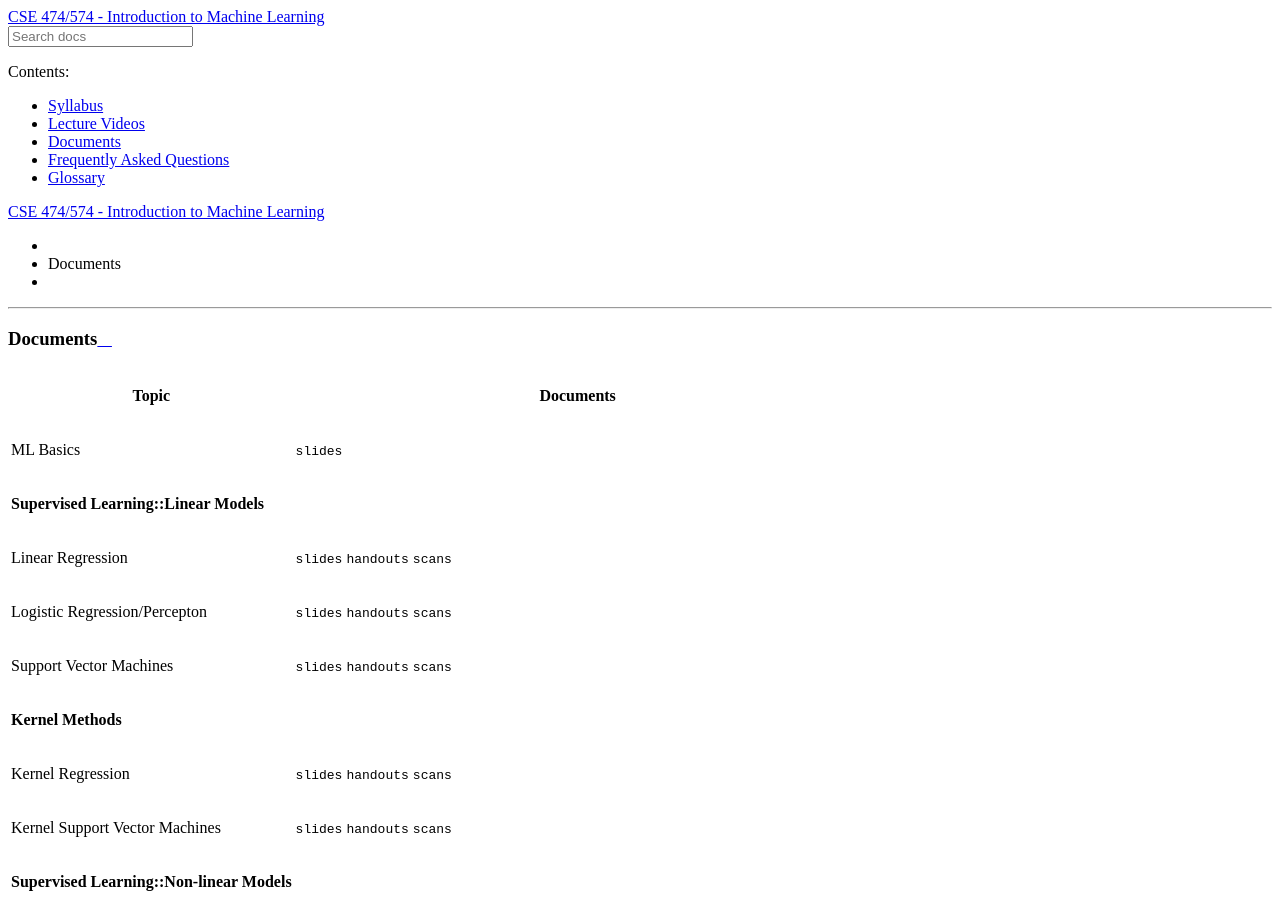
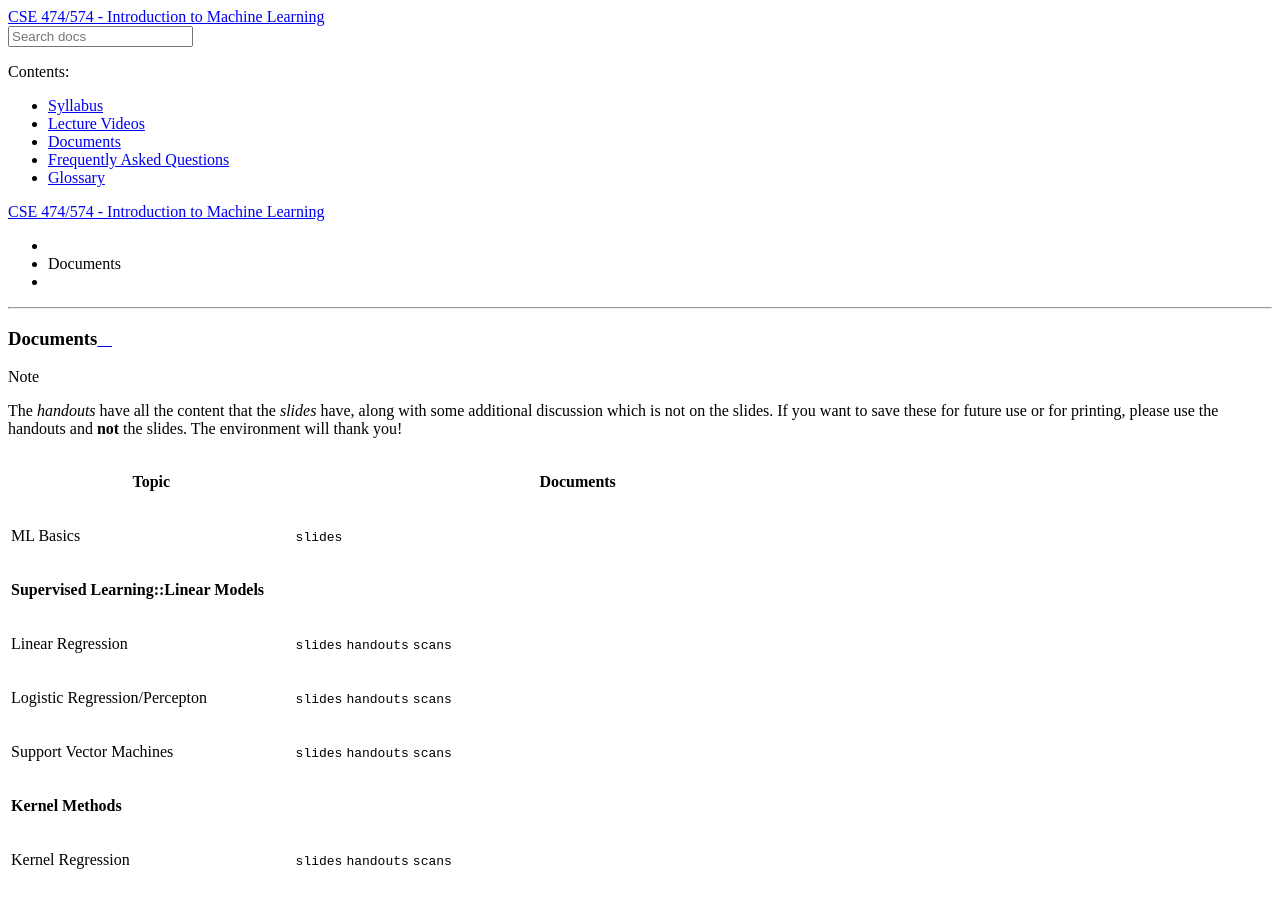
Before and after one commit to ubdsgroup/mlcourse-ub, a Sphinx documentation site: the page built from source/docs.rst, in a window 1280 px wide and 900 px high. Built offline with Sphinx 7.4.7 and the Read the Docs theme 2.0.0, drawn with Linux system fonts in a browser that asks for light colours.

Commit message:
adding more details to docs

```diff
--- a/source/docs.rst
+++ b/source/docs.rst
@@ -5,6 +5,8 @@
 
 Documents
 ====================================================================
+.. note::
+   The *handouts* have all the content that the *slides* have, along with some additional discussion which is not on the slides. If you want to save these for future use or for printing, please use the handouts and **not** the slides. The environment will thank you!
 
 .. list-table::
    :widths: 25 50
```
